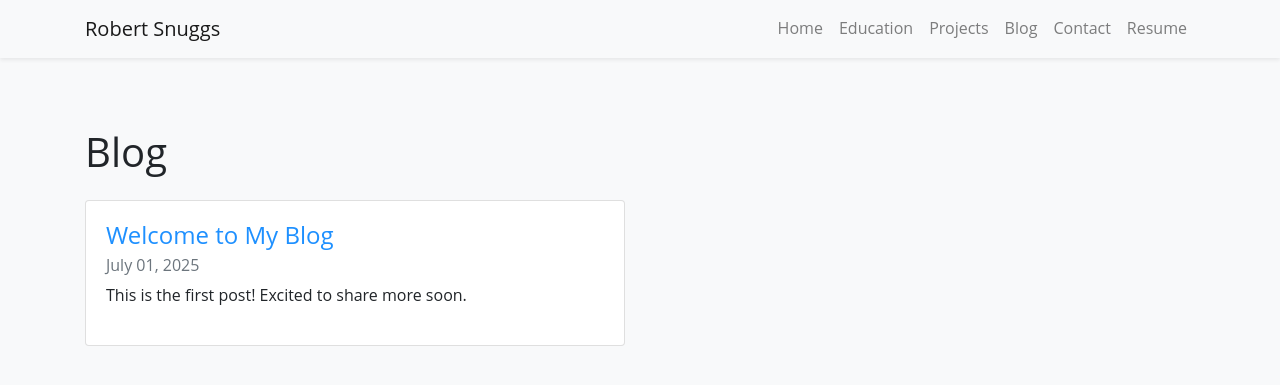
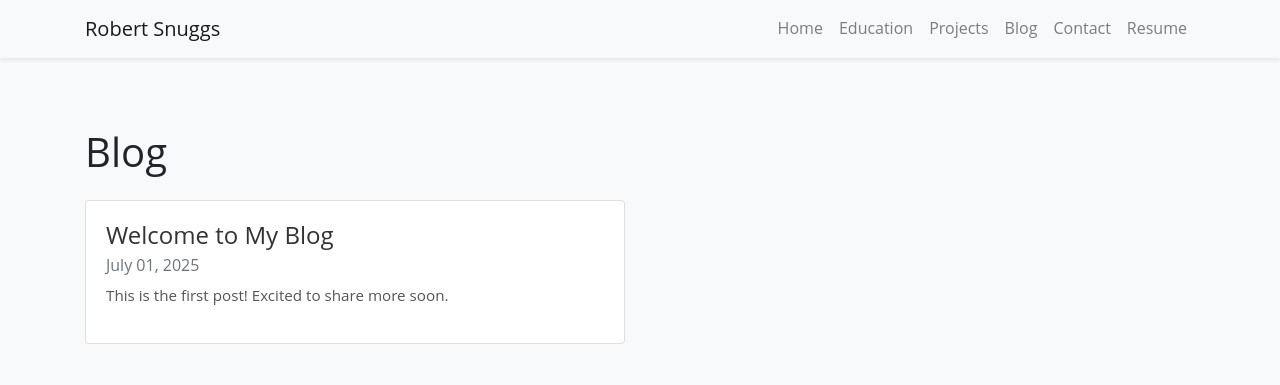
Before and after one commit to madscientoast/madscientoast.github.io, a Jekyll site: the page built from blog.html, in a window 1280 px wide. Shown: the top 385 px of the page. Built offline with Jekyll 4.4.1, drawn with Linux system fonts in a browser that asks for light colours; nearby versions of some CDN libraries.

Commit message:
Update style.css

```diff
--- a/assets/css/style.css
+++ b/assets/css/style.css
@@ -61,3 +61,17 @@ a:hover {
 .badge-warning {
   background-color: #ffc107;
 }
+
+/* Card layout enhancements */
+.card h4 a {
+  color: #333;
+  text-decoration: none;
+}
+.card h4 a:hover {
+  color: DodgerBlue;
+  text-decoration: underline;
+}
+.card-text {
+  font-size: 0.95rem;
+  color: #555;
+}
```
